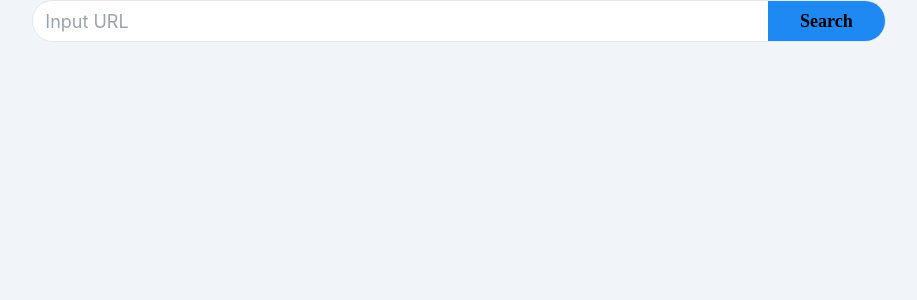
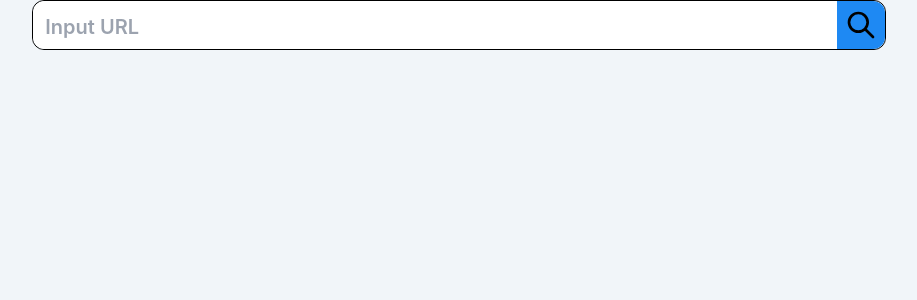
Before and after one commit to RickMortynson/deeper, a React (Vite) app in the folder web/: page / in a window 1280 px wide. Shown: the top 300 px of the page, without its empty margins (181-1098 px from the left). Built offline with nearby package versions, Linux system fonts and the light colour scheme.

Commit message:
add context

```diff
--- a/web/package.json
+++ b/web/package.json
@@ -9,6 +9,7 @@
     "prepare": "cd .. && husky install ./web/.husky"
   },
   "dependencies": {
+    "@heroicons/react": "^1.0.6",
     "react": "^18.0.0",
     "react-dom": "^18.0.0"
   },
--- a/web/src/App.tsx
+++ b/web/src/App.tsx
@@ -1,17 +1,25 @@
-import SearchBar from '@components/SearchBar'
-import { useState } from 'react'
+import NavBar from '@components/NavBar'
+import { useState, createContext } from 'react'
+
+type urlListType = {
+  urlList: string[]
+  setUrlList: React.Dispatch<React.SetStateAction<string[]>>
+}
+
+export const ContextSearchURL = createContext({} as urlListType)
 
 const App = () => {
   const [urlList, setUrlList] = useState([] as string[])
 
   return (
-    <div className='auto-skin h-auto min-h-screen bg-skin-base'>
-      <SearchBar updateUrlList={setUrlList} className='' />
-
-      {urlList.length > 0 && (
-        <pre className='text-skin-base'>{JSON.stringify(urlList, null, 2)}</pre>
-      )}
-    </div>
+    <ContextSearchURL.Provider value={{ urlList, setUrlList }}>
+      <div className='auto-skin h-auto min-h-screen bg-skin-base'>
+        <NavBar />
+        {urlList?.length > 0 && (
+          <pre className='text-skin-base'>{JSON.stringify(urlList, null, 2)}</pre>
+        )}
+      </div>
+    </ContextSearchURL.Provider>
   )
 }
 
--- /dev/null
+++ b/web/src/components/NavBar/NavBar.tsx
@@ -0,0 +1,12 @@
+import '@components/SearchBar'
+import SearchBar from '@components/SearchBar'
+
+const NavBar = () => {
+  return (
+    <>
+      <SearchBar />
+    </>
+  )
+}
+
+export default NavBar
--- /dev/null
+++ b/web/src/components/NavBar/index.ts
@@ -0,0 +1 @@
+export { default } from './NavBar'
--- a/web/src/components/SearchBar/SearchBar.tsx
+++ b/web/src/components/SearchBar/SearchBar.tsx
@@ -1,13 +1,11 @@
-import { FormEvent, useState, ChangeEvent } from 'react'
+import { FormEvent, useState, ChangeEvent, useContext } from 'react'
 import { crawlUrl } from '@/network/crawlUrl'
+import { ContextSearchURL } from '@/App'
+import { SearchIcon } from '@heroicons/react/outline'
 
-type SearchBarProps = {
-  updateUrlList: (urls: string[]) => void
-  className?: string
-}
-
-const SearchBar = ({ updateUrlList, className: userClasses }: SearchBarProps) => {
+const SearchBar = () => {
   const [inputField, setInputField] = useState('')
+  const { setUrlList } = useContext(ContextSearchURL)
 
   const handleInput = (e: ChangeEvent<HTMLInputElement>) => {
     setInputField(e.target.value)
@@ -19,21 +17,24 @@ const SearchBar = ({ updateUrlList, className: userClasses }: SearchBarProps) =>
     crawlUrl(inputField).then(resp => {
       console.log(resp)
 
-      updateUrlList(resp)
+      setUrlList(resp)
     })
   }
 
   return (
-    <div className={`m-auto flex w-8/12 flex-col items-center justify-center ${userClasses}`}>
-      <form onSubmit={handleSubmit} className='flex w-full self-center rounded-full border'>
+    <div className='m-auto flex w-8/12 flex-col items-center justify-center'>
+      <form
+        onSubmit={handleSubmit}
+        className='flex w-full self-center rounded-xl border border-skin-accent'
+      >
         <input
           value={inputField}
           onInput={handleInput}
-          className='h-10 flex-auto rounded-l-full bg-skin-input px-3 text-lg text-skin-base outline-none'
+          className='h-12 flex-auto rounded-l-xl bg-skin-input px-3 text-2xl text-skin-base outline-none placeholder:text-xl placeholder:font-semibold'
           placeholder='Input URL'
         />
-        <button className='rounded-r-full bg-skin-accent px-8 font-avenir text-lg font-semibold'>
-          Search
+        <button className='rounded-r-xl bg-skin-accent transition-colors duration-300 hover:bg-skin-accentDimmed px-1'>
+          <SearchIcon className='h-10 w-10 p-1' />
         </button>
       </form>
     </div>
--- a/web/src/index.css
+++ b/web/src/index.css
@@ -7,6 +7,7 @@
   .light-skin,
   .dark-skin {
     --color-bg-accent: #1e89f3;
+    --color-bg-accent-dimmed: #1d62d2;
   }
 
   .auto-skin,
@@ -27,6 +28,7 @@
 
       --color-text-base: #f1f5f9;
       --color-text-invert: #1f2937;
+      --color-border-accent: #1d62d2;
     }
   }
 }
--- a/web/tailwind.config.js
+++ b/web/tailwind.config.js
@@ -7,13 +7,19 @@ module.exports = {
           base: 'var(--color-bg-base)',
           invert: 'var(--color-bg-invert)',
           input: 'var(--color-bg-input)',
-          accent: 'var(--color-bg-accent)'
+          accent: 'var(--color-bg-accent)',
+          accentDimmed: 'var(--color-bg-accent-dimmed)'
         }
       },
       textColor: {
         skin: {
           base: 'var(--color-text-base)',
           invert: 'var(--color-text-invert)'
+        }
+      },
+      borderColor: {
+        skin: {
+          accent: 'var(--color-border-accent)'
         }
       }
     },
```
Also changed, not shown: 2 other files (tests, documents, lock files or other folders).
